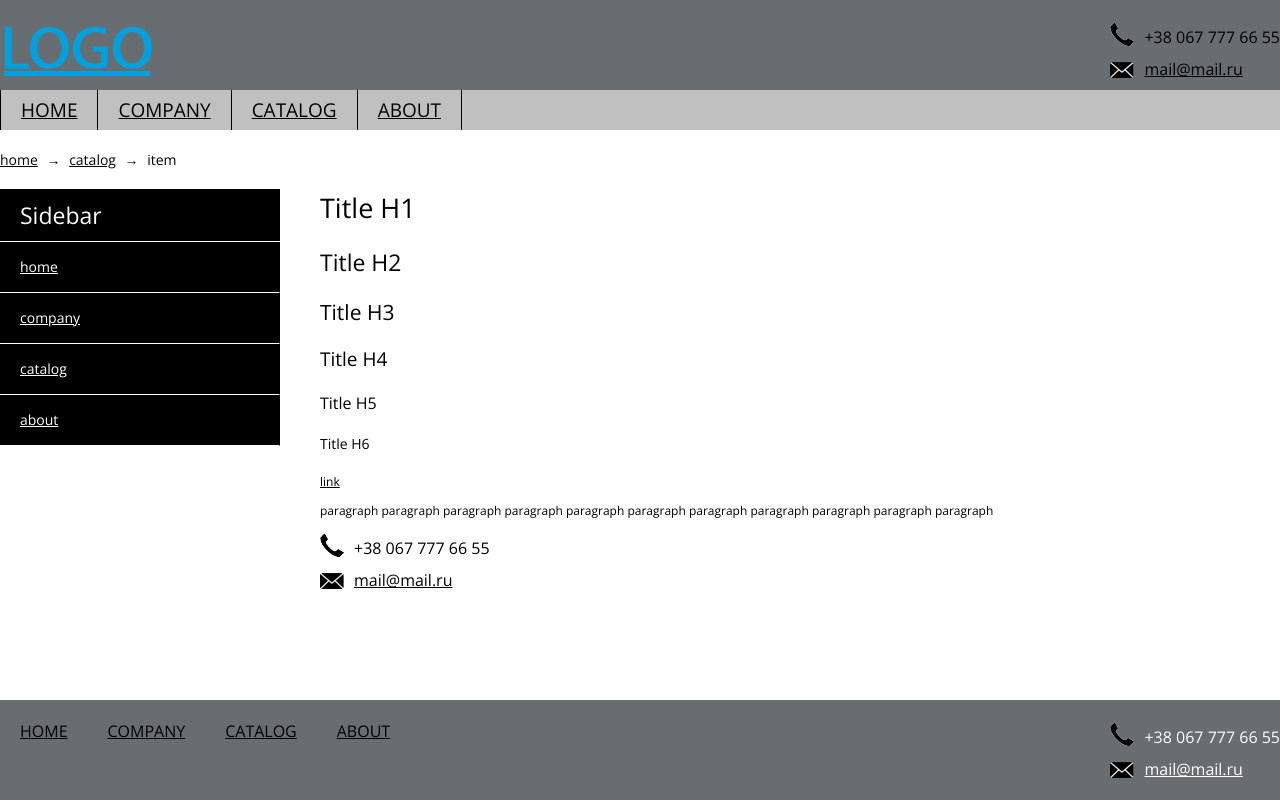
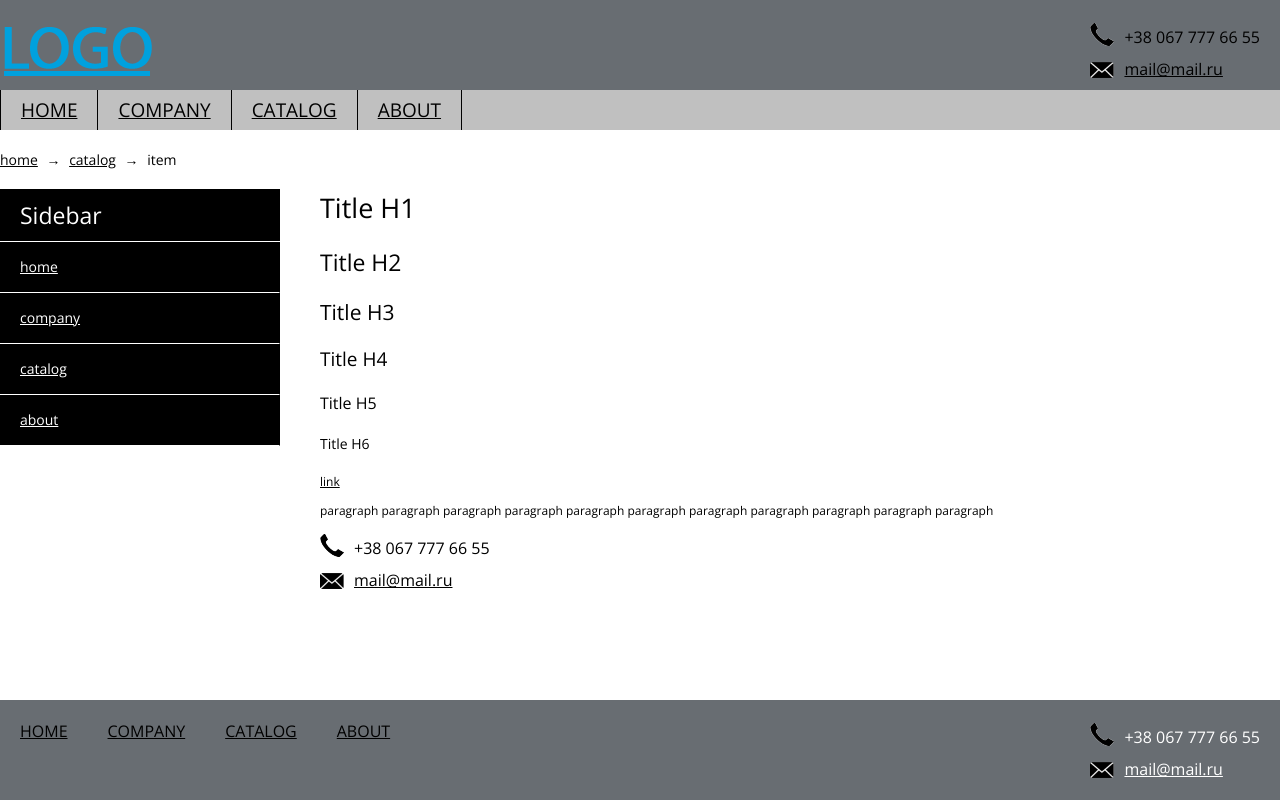
Before and after one commit to trinetixHTML/Stylus-HTML-Framework, a website: page public/index.html in a window 1280 px wide. Drawn offline with nearby package versions, Linux system fonts and the light colour scheme.

Commit message:
template

```diff
--- a/src/stylus/contactsInfo.styl
+++ b/src/stylus/contactsInfo.styl
@@ -1,6 +1,6 @@
 
 .contactsInfo
-	padding: 0 20px 0 0 0
+	padding: 0 20px 0 0
 	span,
 	a
 		display: inline-block
```
Also changed, not shown: public/css/main.css, 1 other file.
